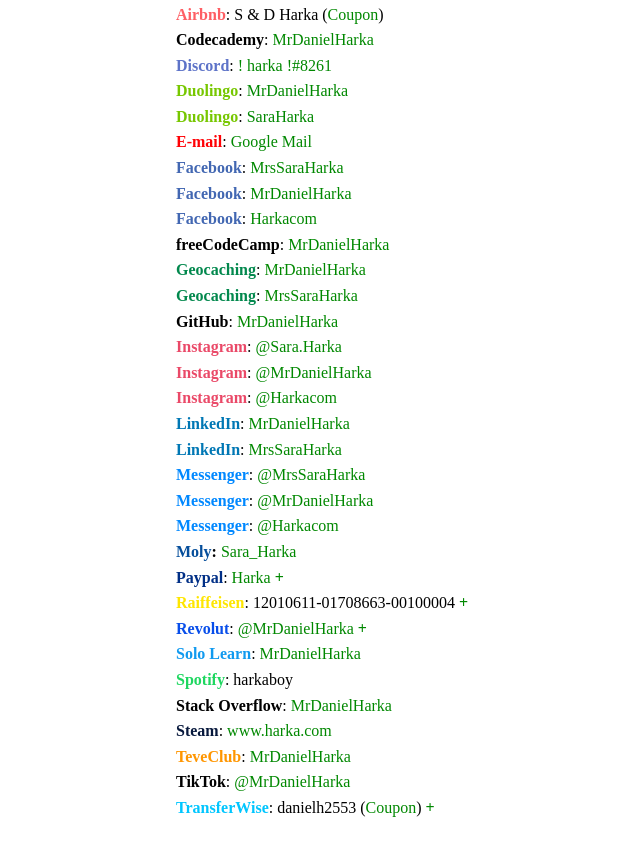
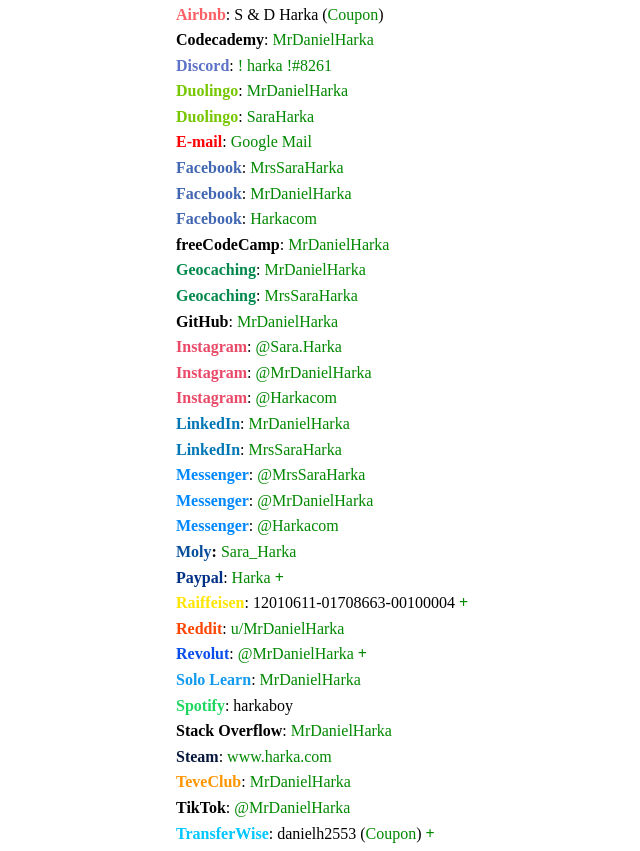
Before and after one commit to MrDanielHarka/harka.com, a plain HTML site: page info.html in a window 1280 px wide. Shown: the part 72-923 px from the top of the page, without its empty margins (304-944 px from the left). Before the commit the page ends 898 px from the top, so only its background shows below. Drawn offline with Linux system fonts and the light colour scheme.

Commit message:
Add Reddit

```diff
--- a/info.html
+++ b/info.html
@@ -253,6 +253,15 @@
       >: 12010611-01708663-00100004
       <b><a rel="noreferrer noopener" href="/bank" target="_blank">+</a></b>
       <br />
+      <b><span style="color: #ff4500">Reddit</span></b
+      >:
+      <a
+        href="https://www.reddit.com/user/MrDanielHarka/"
+        rel="noreferrer noopener nofollow"
+        target="_blank"
+        >u/MrDanielHarka</a
+      >
+      <br />
       <b><span style="color: #084eea">Revolut</span></b
       >:
       <a
@@ -303,7 +312,7 @@
       <br />
       <b>TikTok</b>:
       <a
-        href="https://www.tiktok.com/@MrDanielHarka"
+        href="https://www.tiktok.com/@mrdanielharka"
         target="_blank"
         rel="noreferrer noopener nofollow"
         >@MrDanielHarka</a
```
